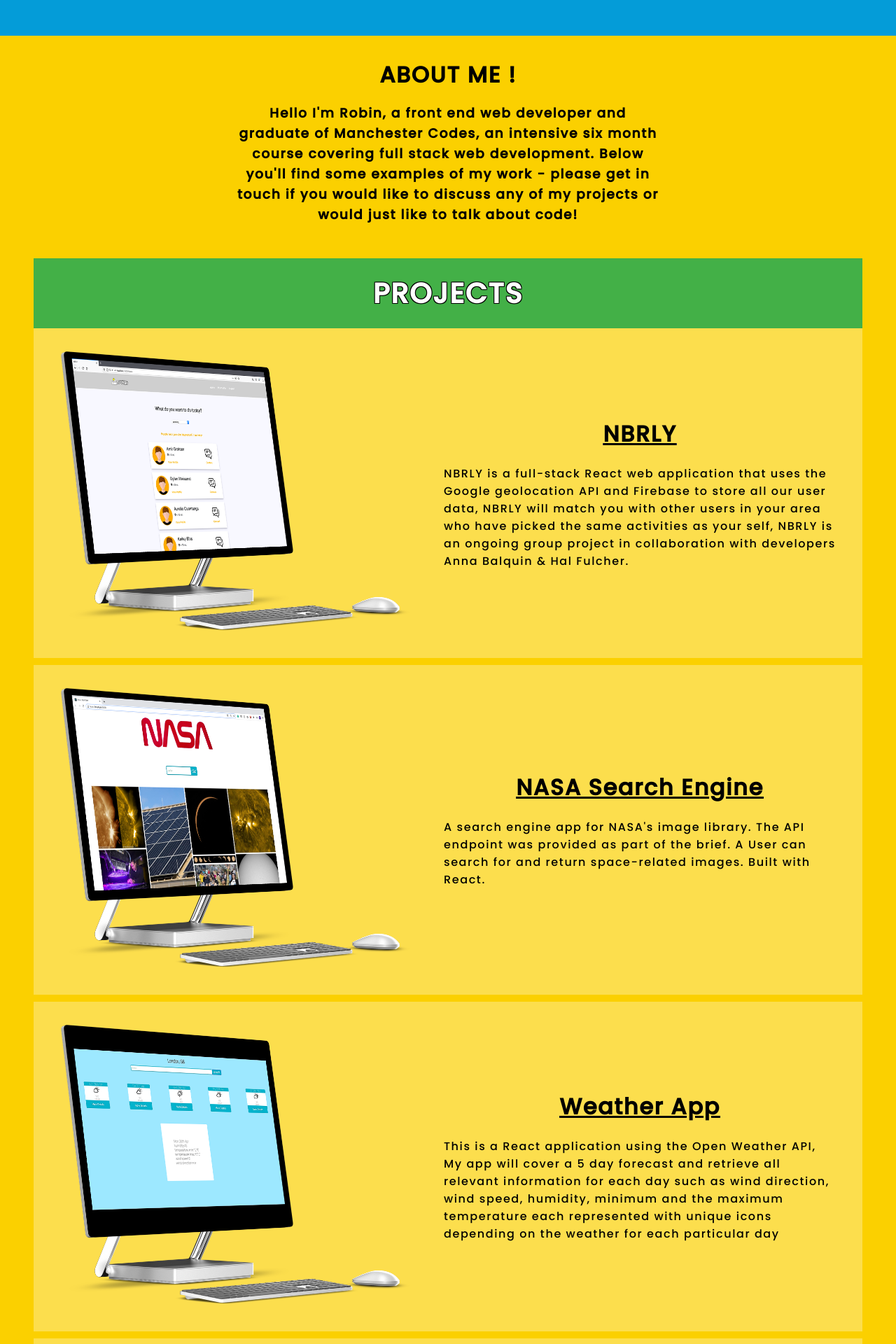
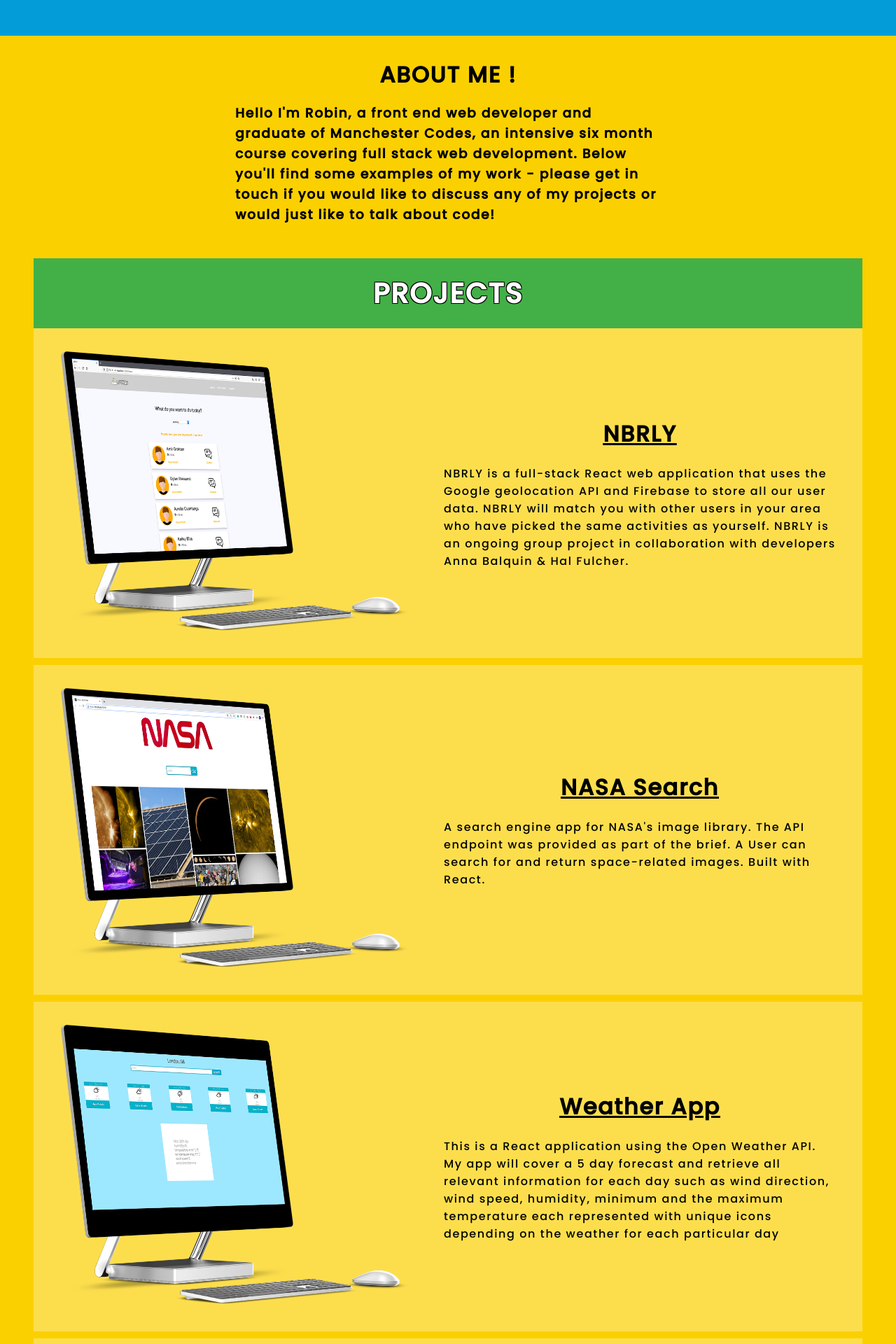
Before and after one commit to ro8inro8in/portfolio, a React (Create React App) app: page / in a window 1280 px wide. Shown: the part 620-2540 px from the top of the page at 70% size. Built offline with nearby package versions, Linux system fonts and the light colour scheme.

Commit message:
spell checked

```diff
--- a/src/components/About.js
+++ b/src/components/About.js
@@ -17,8 +17,11 @@
 
 const AboutText = styled.div`
   margin: auto;
-  text-align: center;
+  // text-align: center;
   padding: 1em;
+  @media (max-width: 768px) {
+    font-size: 0.7em;
+  }
 `;
 
 const AboutHeading = styled.h2`
@@ -29,8 +32,6 @@
   @media (max-width: 768px) {
     padding: 0.1em;
     width: 100%;
-
-
   }
 `;
 const About = () => {
--- a/src/components/Projects.js
+++ b/src/components/Projects.js
@@ -36,7 +36,8 @@
 
   @media (max-width: 768px) {
     width: 100%;
-    text-align: center;
+    font-size: 0.7em;
+    // text-align: center;
   }
 `;
 
@@ -94,9 +95,9 @@
             </a>
             <p>
               NBRLY is a full-stack React web application that uses the Google
-              geolocation API and Firebase to store all our user data, NBRLY
+              geolocation API and Firebase to store all our user data. NBRLY
               will match you with other users in your area who have picked the
-              same activities as your self, NBRLY is an ongoing group project in
+              same activities as yourself. NBRLY is an ongoing group project in
               collaboration with developers Anna Balquin & Hal Fulcher.
             </p>
           </ProjectDescription>
@@ -108,7 +109,7 @@
           </a>
           <ProjectDescription>
             <a href="https://nasa-search.vercel.app/" target="_blank" rel="noreferrer">
-              <Heading>NASA Search Engine</Heading>
+              <Heading>NASA Search</Heading>
             </a>
             <p>
               A search engine app for NASA's image library. The API endpoint was
@@ -135,7 +136,7 @@
               <Heading>Weather App</Heading>
             </a>
             <p>
-              This is a React application using the Open Weather API, My app
+              This is a React application using the Open Weather API. My app
               will cover a 5 day forecast and retrieve all relevant information
               for each day such as wind direction, wind speed, humidity, minimum
               and the maximum temperature each represented with unique icons
```
